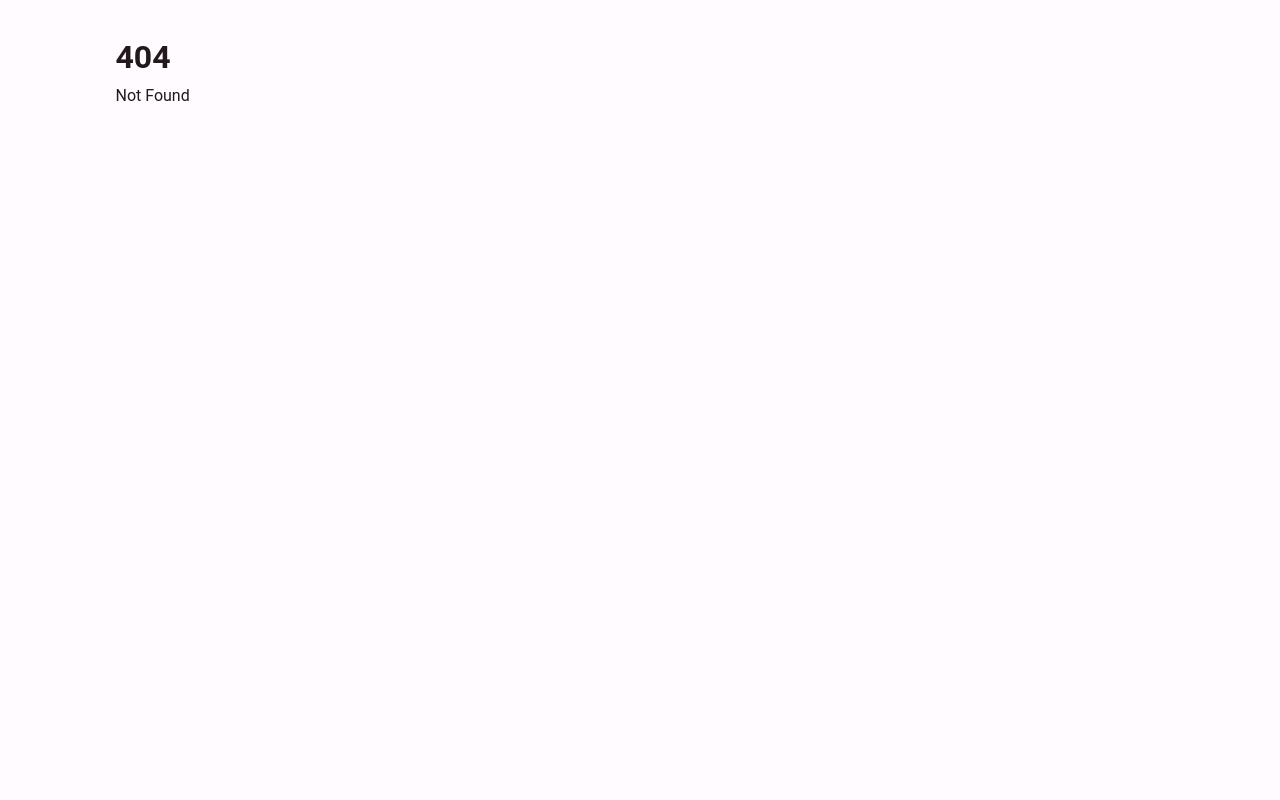
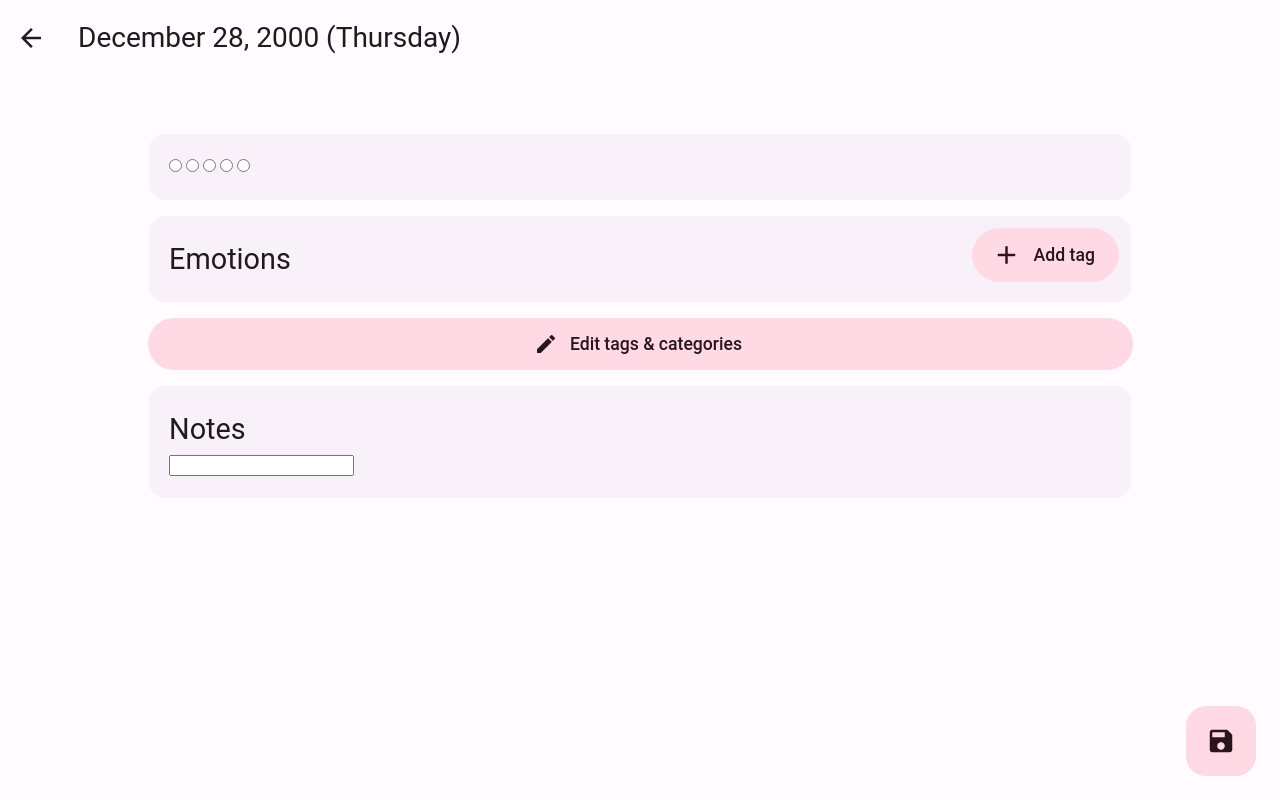
Before and after one commit to resultfulness/pixels-web, a SvelteKit app: page /entries/2000/12/28/edit in a window 1280 px wide. Before the commit this address had no page. Built offline with nearby package versions, Linux system fonts and the light colour scheme; a small style sheet from the web is missing.

Commit message:
obagmpkdfo

```diff
--- a/src/lib/components/Card.svelte
+++ b/src/lib/components/Card.svelte
@@ -1,10 +1,11 @@
 <script lang="ts">
   export let title: string = "";
+  export let biggerTitle: boolean = false;
 </script>
 
 <section>
   {#if title}
-    <h2>{title}</h2>
+    <h2 class:bigger={biggerTitle}>{title}</h2>
   {/if}
   <slot />
 </section>
@@ -16,6 +17,12 @@
     font-size: 1.4rem;
   }
 
+  h2.bigger {
+    font-size: 1.8rem;
+    font-weight: 400;
+    margin-bottom: 0;
+  }
+
   section {
     border-radius: 1rem;
     padding: 1.25rem;
--- /dev/null
+++ b/src/lib/stores/default_tags.json
@@ -0,0 +1,22 @@
+[
+  {
+    "type": "Emotions",
+    "entries": [
+      "anger",
+      "anxiety",
+      "chill",
+      "emptiness",
+      "excitement",
+      "fear",
+      "happiness",
+      "joy",
+      "love",
+      "nerves",
+      "optimism",
+      "remorse",
+      "sadness",
+      "stress",
+      "tirednes"
+    ]
+  }
+]
--- a/src/lib/stores/index.ts
+++ b/src/lib/stores/index.ts
@@ -1,6 +1,10 @@
-import type { PixelsEntry } from "$lib/types";
+import type { PixelsEntry, Tags } from "$lib/types";
 import localStore from "./localStore";
+
+import defaultTags from "./default_tags.json";
 
 const pixels = localStore<PixelsEntry[]>("pixels", []);
 
-export { pixels };
+const tagsCategories = localStore<Tags[]>("tags-categories", defaultTags);
+
+export { pixels, tagsCategories };
--- a/src/routes/(app)/entries/[year]/[month]/[day]/EntryHeader.svelte
+++ b/src/routes/entries/[year]/[month]/[day]/+layout.svelte
@@ -1,22 +1,32 @@
 <script lang="ts">
+  import type { LayoutData } from "./$types";
   import MdIcon from "$lib/components/MdIcon.svelte";
+  import { page } from "$app/stores";
 
-  export let date: Date;
+  export let data: LayoutData;
 </script>
 
 <header>
-  <a href="/">
+  <a
+    href={$page.url.pathname.endsWith("/edit")
+      ? $page.url.pathname.replace("/edit", "")
+      : "/"}
+  >
     <MdIcon icon="arrow_back" size={30} />
   </a>
   <h1>
-    {date.toLocaleDateString("default", {
+    {data.date.toLocaleDateString("default", {
       day: "numeric",
       month: "long",
       year: "numeric",
     })}
-    ({date.toLocaleString("default", { weekday: "long" })})
+    ({data.date.toLocaleString("default", { weekday: "long" })})
   </h1>
 </header>
+
+<main>
+  <slot />
+</main>
 
 <style>
   header {
@@ -40,4 +50,12 @@
     color: inherit;
     text-decoration: none;
   }
+  main {
+    display: grid;
+    min-height: calc(100vh - 3rem - 11.5rem);
+    place-content: center;
+    justify-content: stretch;
+    padding-inline: 2rem;
+    gap: 1rem;
+  }
 </style>
--- a/src/routes/(app)/entries/[year]/[month]/[day]/+page.ts
+++ b/src/routes/entries/[year]/[month]/[day]/+layout.ts
@@ -1,9 +1,9 @@
 import { get } from "svelte/store";
-import type { PageLoad } from "./$types";
+import type { LayoutLoad } from "./$types";
 
 export const ssr = false;
 
-export const load: PageLoad = async ({ params }) => {
+export const load: LayoutLoad = async ({ params }) => {
   const { pixels } = await import("$lib/stores");
 
   const dateString = `${+params.year}-${+params.month}-${+params.day}`;
--- /dev/null
+++ b/src/routes/entries/[year]/[month]/[day]/edit/+page.svelte
@@ -0,0 +1,84 @@
+<script lang="ts">
+  import Card from "$lib/components/Card.svelte";
+  import MdIcon from "$lib/components/MdIcon.svelte";
+  import { tagsCategories } from "$lib/stores";
+  import type { PageData } from "./$types";
+
+  export let data: PageData;
+</script>
+
+<form>
+  <Card>
+    <input type="radio" name="" id="" />
+    <input type="radio" name="" id="" />
+    <input type="radio" name="" id="" />
+    <input type="radio" name="" id="" />
+    <input type="radio" name="" id="" />
+  </Card>
+  {#each $tagsCategories as category}
+    <Card title={category.type} biggerTitle>
+      <button>
+        <MdIcon icon="add" size={30} />
+        Add tag
+      </button>
+    </Card>
+  {/each}
+  <a href="/tags-categories">
+    <MdIcon icon="edit" />
+    Edit tags & categories
+  </a>
+  <Card title="Notes" biggerTitle>
+    <input type="text" name="" id="" />
+  </Card>
+  <button type="submit" class="fab">
+    <MdIcon icon="save" size={30} />
+  </button>
+</form>
+
+<style>
+  form {
+    display: grid;
+    gap: 1rem;
+  }
+
+  button.fab {
+    background-color: var(--clr-primary);
+    color: var(--clr-text-active);
+    border: 0;
+    border-radius: 1.25rem;
+    aspect-ratio: 1;
+    padding: 1.25rem;
+    display: grid;
+    place-items: center;
+    cursor: pointer;
+    position: absolute;
+    bottom: 0;
+    right: 0;
+    margin: 1.5rem;
+  }
+
+  a,
+  button:not(.fab) {
+    border-radius: 100vw;
+    border: 0;
+    background-color: var(--clr-secondary);
+    padding: 0.75rem 1.25rem;
+    padding-right: 1.5rem;
+    font-weight: 500;
+    font-size: 1.1rem;
+    color: var(--clr-text-active);
+    display: flex;
+    justify-content: center;
+    align-items: center;
+    gap: 0.75rem;
+    text-decoration: none;
+  }
+
+  button:not(.fab) {
+    cursor: pointer;
+    position: absolute;
+    right: 0;
+    top: 0;
+    margin: 0.75rem;
+  }
+</style>
```
Also changed, not shown: src/lib/stores/default_tags_templates.json (added, +22 -0 lines), src/routes/entries/[year]/[month]/[day]/+page.svelte (renamed from src/routes/(app)/entries/[year]/[month]/[day]/+page@.svelte, +8 -19 lines), src/routes/entries/[year]/[month]/[day]/EntryView.svelte (renamed from src/routes/(app)/entries/[year]/[month]/[day]/EntryView.svelte, +8 -4 lines).
